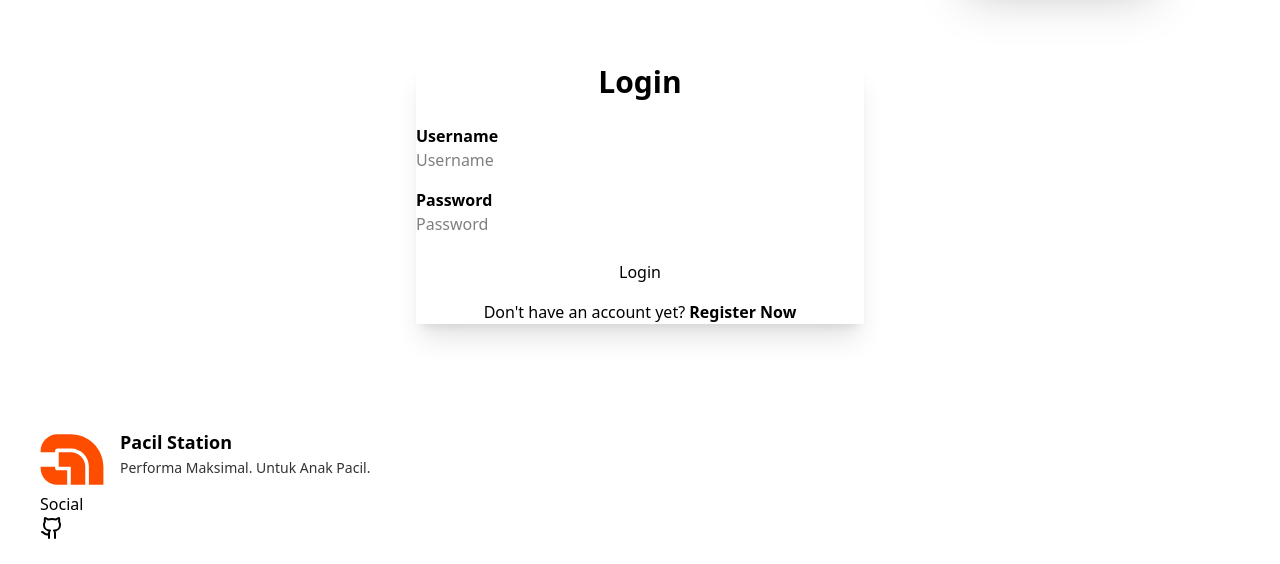
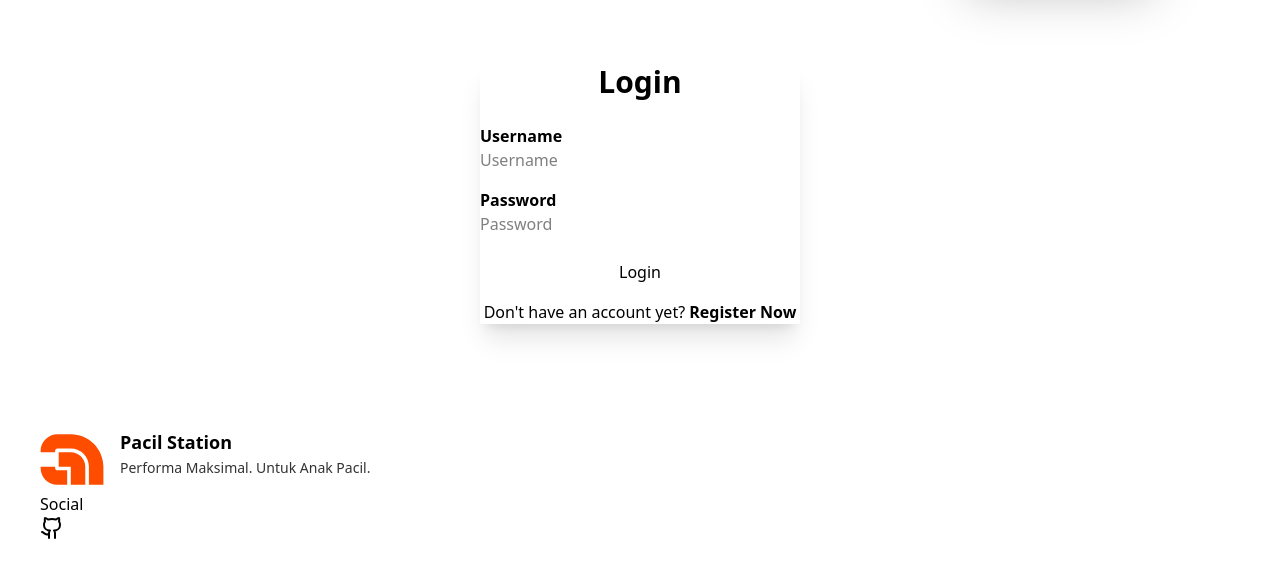
Before and after one commit to HeraldoArman/pacil-station, a Django app: page /login/ in a window 1280 px wide. Shown: the part 232-796 px from the top of the page. Run offline with Django 5.2, Linux system fonts and the light colour scheme; some libraries are stand-ins or nearby versions.

Commit message:
fix: form

```diff
--- a/main/templates/main/login.html
+++ b/main/templates/main/login.html
@@ -2,7 +2,7 @@
 <title>Login - Pacil Station</title>
 {% endblock meta %} {% block content %}
 <div class="flex justify-center items-center py-10">
-  <div class="card w-full max-w-md bg-base-100 shadow-xl min-w-md">
+  <div class="card w-full max-w-md bg-base-100 shadow-xl min-w-xs">
     <div class="card-body">
       <h1 class="text-3xl font-bold text-center mb-6">Login</h1>
 
```
